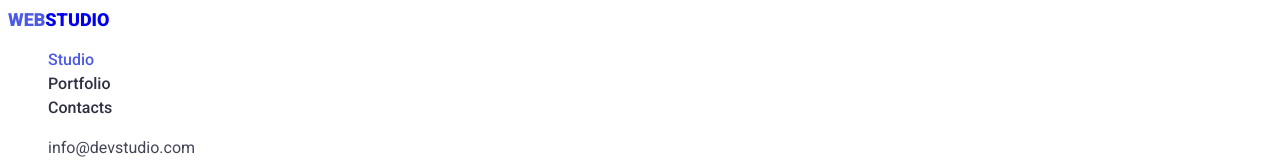
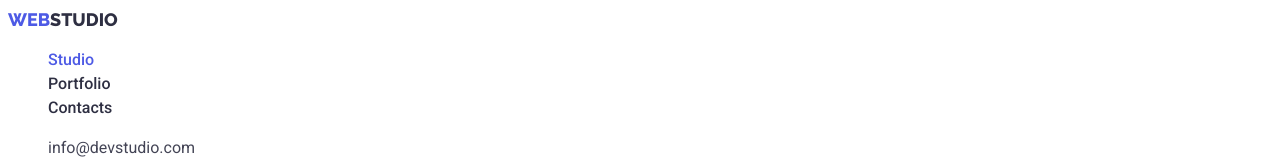
Before and after one commit to KVolodymyr88/goit-markup-hw-03, a plain HTML site: page index.html in a window 1280 px wide. Shown: the top 160 px of the page. Drawn offline with Linux system fonts and the light colour scheme.

Commit message:
виправлене лого в header

```diff
--- a/css/style.css
+++ b/css/style.css
@@ -26,7 +26,9 @@ a {
 }
 /* logo-header */
 .logo-header{
-    text-transform: uppercase; cursive;
+    color: var(--primary-text-color);
+    text-transform: uppercase;
+    font-family: raleway, arial;
     font-weight: 800;
     font-size: 18px;
     line-height: 1.33;
--- a/index.html
+++ b/index.html
@@ -17,7 +17,7 @@
 <body>
     <header>
         <nav>
-            <a href="./index.html" class="logo-header"><span class="web">Web</span>Studio</a>
+            <a class="logo-header"><span class="web">Web</span>Studio</a>
 
             <ul class="site-nav list">
                 <li><a href="./index.html" class="link current">Studio</a></li>
```
Also changed, not shown: portfolio.htm (+1 -1 lines).
